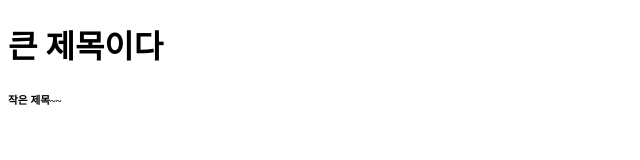
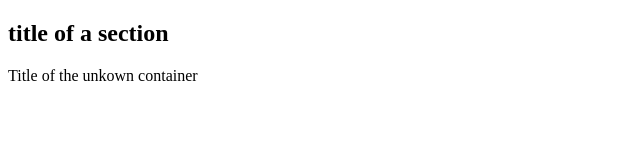
Before and after one commit to pixelotheme/kakao-clone-two, a plain HTML site: page index.html in a window 1280 px wide. Shown: the whole page, without its empty margins (0-640 px from the left). Drawn offline with Linux system fonts and the light colour scheme.

Commit message:
의미, 구분짓기
semantic - non semantic
ID, Class

```diff
--- a/index.html
+++ b/index.html
@@ -7,7 +7,16 @@
     <title>이게 내 제목이다</title>
   </head>
   <body>
-    <h1>큰 제목이다</h1>
-    <h6>작은 제목~~</h6>
+    <section>
+      <header id="headerNumberOne" class="defaulthHeader">
+        <h1>title of a section</h1>
+      </header>
+    </section>
+
+    <div>
+      <header id="다른헤더" class="defaulthHeader">
+        Title of the unkown container
+      </header>
+    </div>
   </body>
 </html>
```
